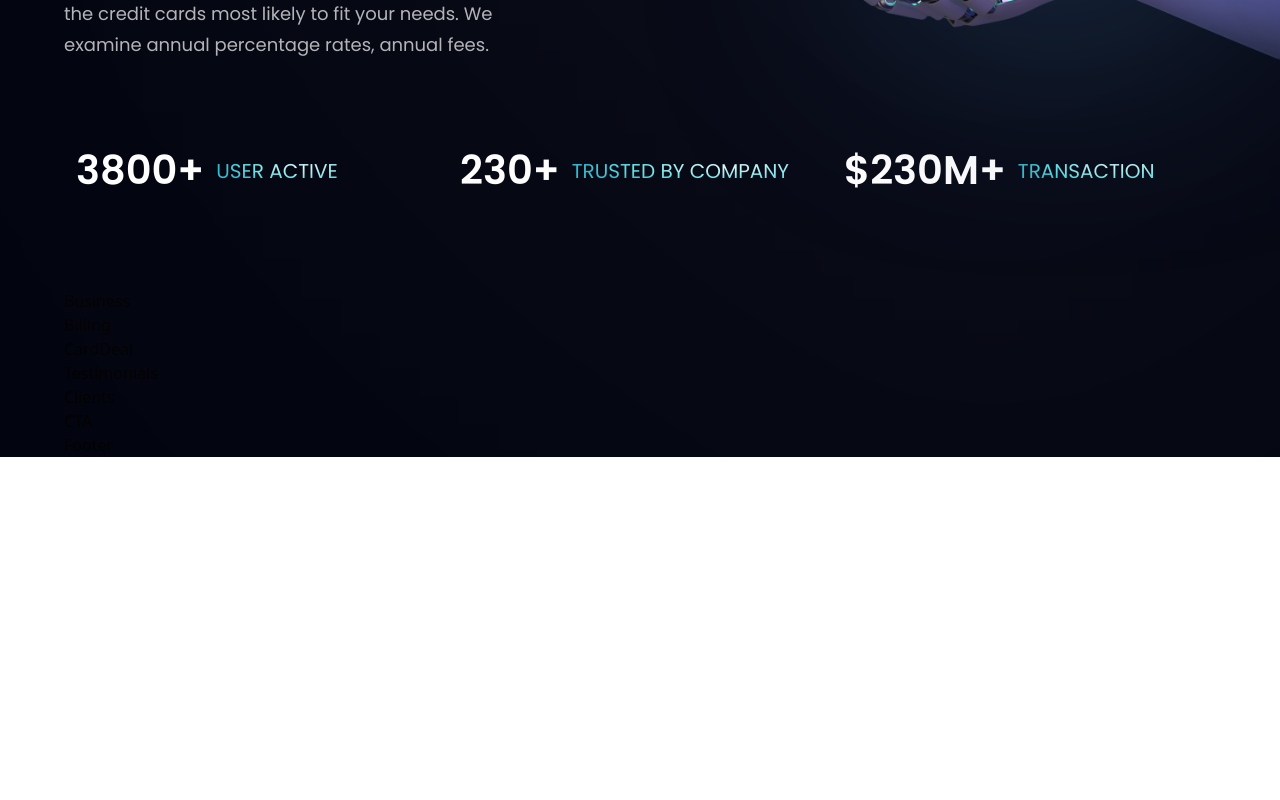
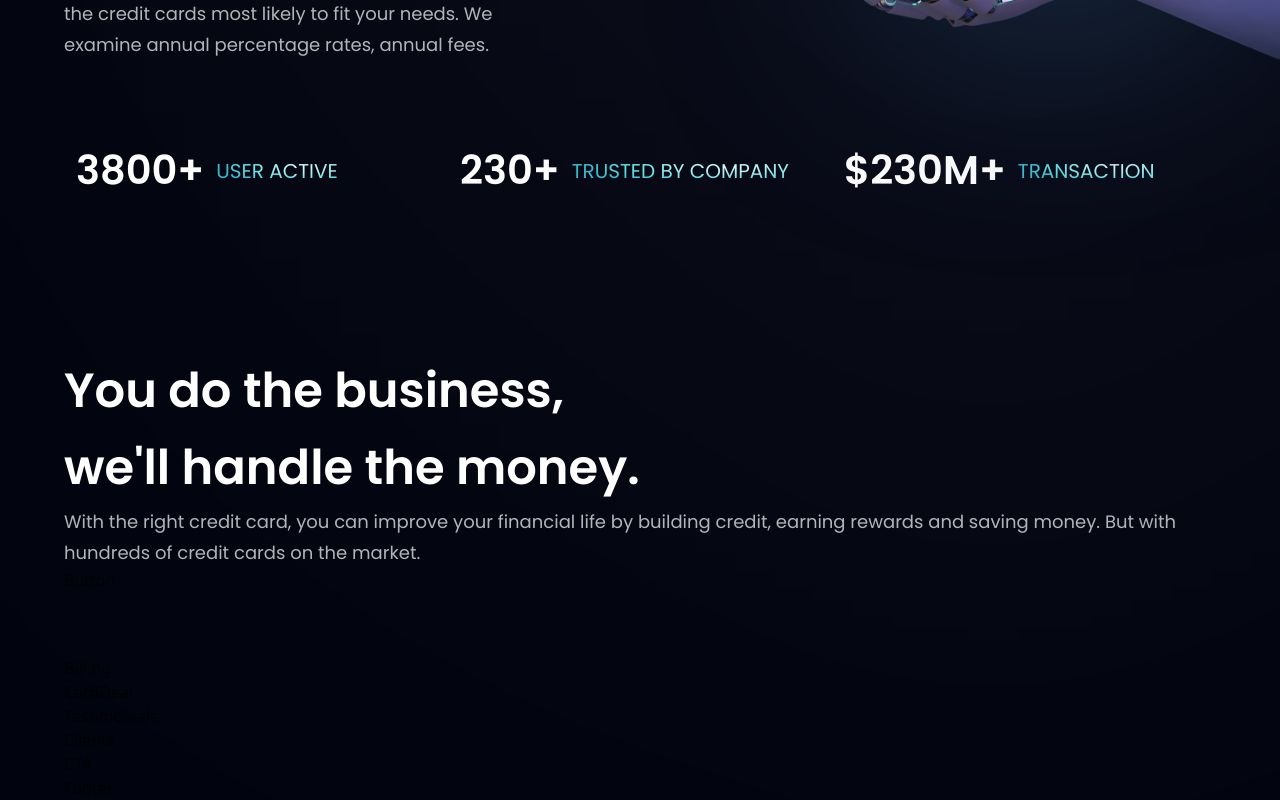
Before and after one commit to TommyTranT/Hoobank-Tutorial, a React (Vite) app: page / in a window 1280 px wide. Shown: the part 656-1456 px from the top of the page. Before the commit the page ends 1113 px from the top, so only its background shows below. Built offline with nearby package versions, Linux system fonts and the light colour scheme.

Commit message:
insert and style h2 and p content

```diff
--- a/src/components/Business.jsx
+++ b/src/components/Business.jsx
@@ -4,7 +4,23 @@
 import Button from "./Button";
 
 const Business = () => {
-  return <div>Business</div>;
+  return (
+    <section id="features" className={layout.section}>
+      <div className={layout.sectionInfo}>
+        <h2 className={styles.heading2}>
+          You do the business,
+          <br className="sm:block hidden" /> we'll handle the money.
+        </h2>
+        <p className={`${styles.paragraph} max-w-[470px]mt-5`}>
+          With the right credit card, you can improve your financial life by
+          building credit, earning rewards and saving money. But with hundreds
+          of credit cards on the market.
+        </p>
+
+        <Button styles="mt-10" />
+      </div>
+    </section>
+  );
 };
 
 export default Business;
```
